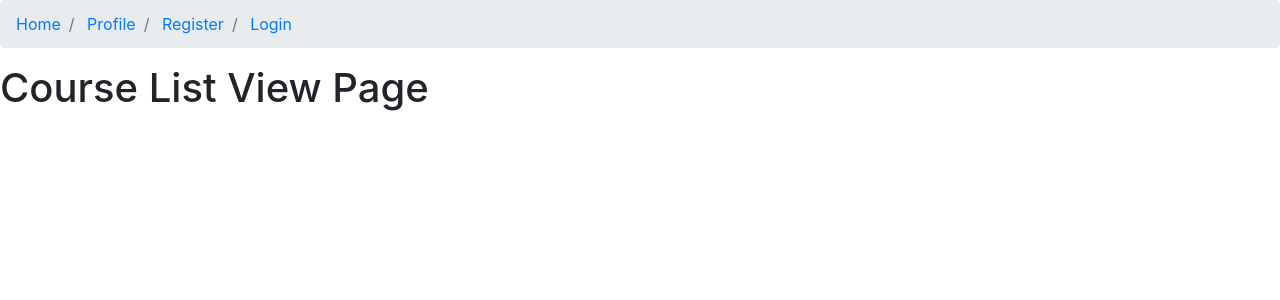
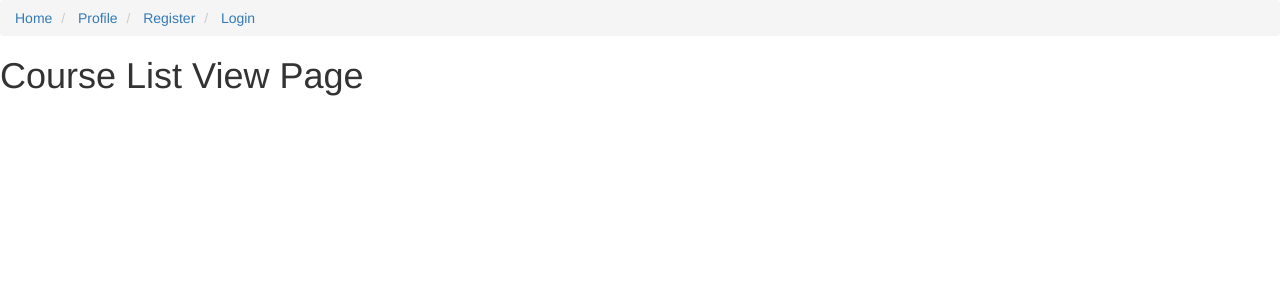
Before and after one commit to ZeroCoolHacker/Video-Membership-Django, a Django app: page / in a window 1280 px wide. Shown: the top 300 px of the page. Run offline with Django 3.2, Linux system fonts and the light colour scheme; data that the repository does not hold is empty; some libraries are stand-ins or nearby versions.

Commit message:
Replace bs4 with bs3

```diff
--- a/src/courses/templates/courses/base.html
+++ b/src/courses/templates/courses/base.html
@@ -5,19 +5,18 @@
     <meta name="viewport" content="width=device-width, initial-scale=1.0">
     <meta http-equiv="X-UA-Compatible" content="ie=edge">
 
-    <link rel="stylesheet" href="https://stackpath.bootstrapcdn.com/bootstrap/4.2.1/css/bootstrap.min.css" integrity="sha384-GJzZqFGwb1QTTN6wy59ffF1BuGJpLSa9DkKMp0DgiMDm4iYMj70gZWKYbI706tWS" crossorigin="anonymous">
+    <link rel="stylesheet" href="https://maxcdn.bootstrapcdn.com/bootstrap/3.3.7/css/bootstrap.min.css" integrity="sha384-BVYiiSIFeK1dGmJRAkycuHAHRg32OmUcww7on3RYdg4Va+PmSTsz/K68vbdEjh4u" crossorigin="anonymous">
 
     <title>Video Store</title>
 </head>
 <body>
     {% include 'courses/messages.html' %}
 
-    <nav aria-label="breadcrumb">
     <ol class="breadcrumb">
-            <li class="breadcrumb-item">
+        <li>
             <a href="/">Home</a>
         </li>
-            <li class="breadcrumb-item">
+        <li>
                 <a href="/profile">Profile</a>
         </li>
 
@@ -25,27 +24,26 @@
         {% endblock post_detail_link %}
 
         {% if not request.user.is_authenticated %}
-                <li class="breadcrumb-item">
+            <li>
                 <a href="/register">Register</a>
             </li>
-                <li class="breadcrumb-item">
+            <li>
                 <a href="/login">Login</a>
             </li>
             {% else %}
-                <li class="float-right">
+            <li>
                 <a href="/memberships">Memberships</a>
             </li>
         {% endif %}
     </ol>
-    </nav>
 
     {% block content %}
 
     {% endblock content %}
 
+<!-- Latest compiled and minified JavaScript -->
+<script src="https://maxcdn.bootstrapcdn.com/bootstrap/3.3.7/js/bootstrap.min.js" integrity="sha384-Tc5IQib027qvyjSMfHjOMaLkfuWVxZxUPnCJA7l2mCWNIpG9mGCD8wGNIcPD7Txa" crossorigin="anonymous"></script>
+<script src="https://code.jquery.com/jquery-3.3.1.slim.min.js" integrity="sha384-q8i/X+965DzO0rT7abK41JStQIAqVgRVzpbzo5smXKp4YfRvH+8abtTE1Pi6jizo" crossorigin="anonymous"></script>
 
-    <script src="https://code.jquery.com/jquery-3.3.1.slim.min.js" integrity="sha384-q8i/X+965DzO0rT7abK41JStQIAqVgRVzpbzo5smXKp4YfRvH+8abtTE1Pi6jizo" crossorigin="anonymous"></script>
-    <script src="https://cdnjs.cloudflare.com/ajax/libs/popper.js/1.14.6/umd/popper.min.js" integrity="sha384-wHAiFfRlMFy6i5SRaxvfOCifBUQy1xHdJ/yoi7FRNXMRBu5WHdZYu1hA6ZOblgut" crossorigin="anonymous"></script>
-    <script src="https://stackpath.bootstrapcdn.com/bootstrap/4.2.1/js/bootstrap.min.js" integrity="sha384-B0UglyR+jN6CkvvICOB2joaf5I4l3gm9GU6Hc1og6Ls7i6U/mkkaduKaBhlAXv9k" crossorigin="anonymous"></script>
 </body>
 </html>
```
Lines whose indentation alone changed are shown as unchanged.
